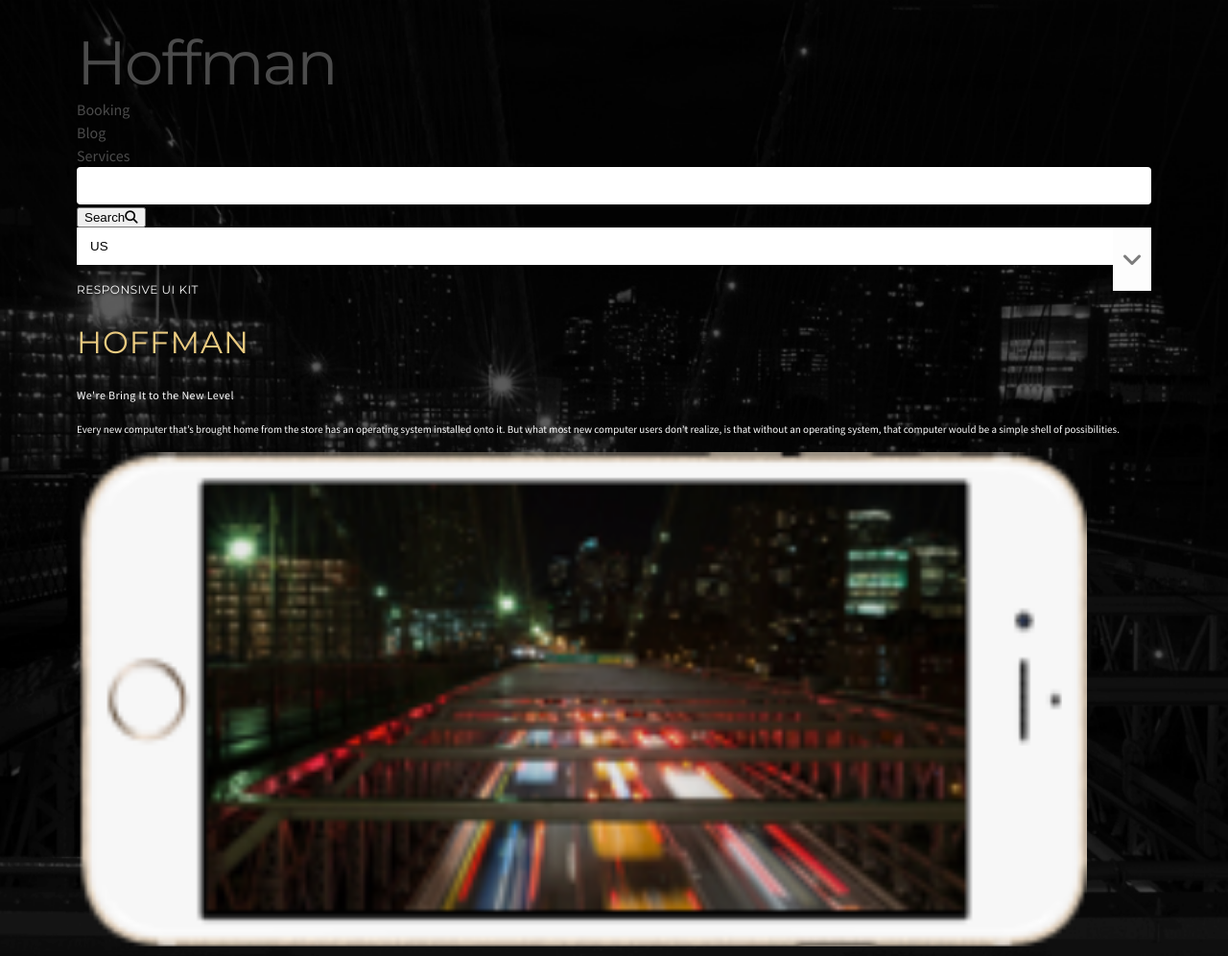
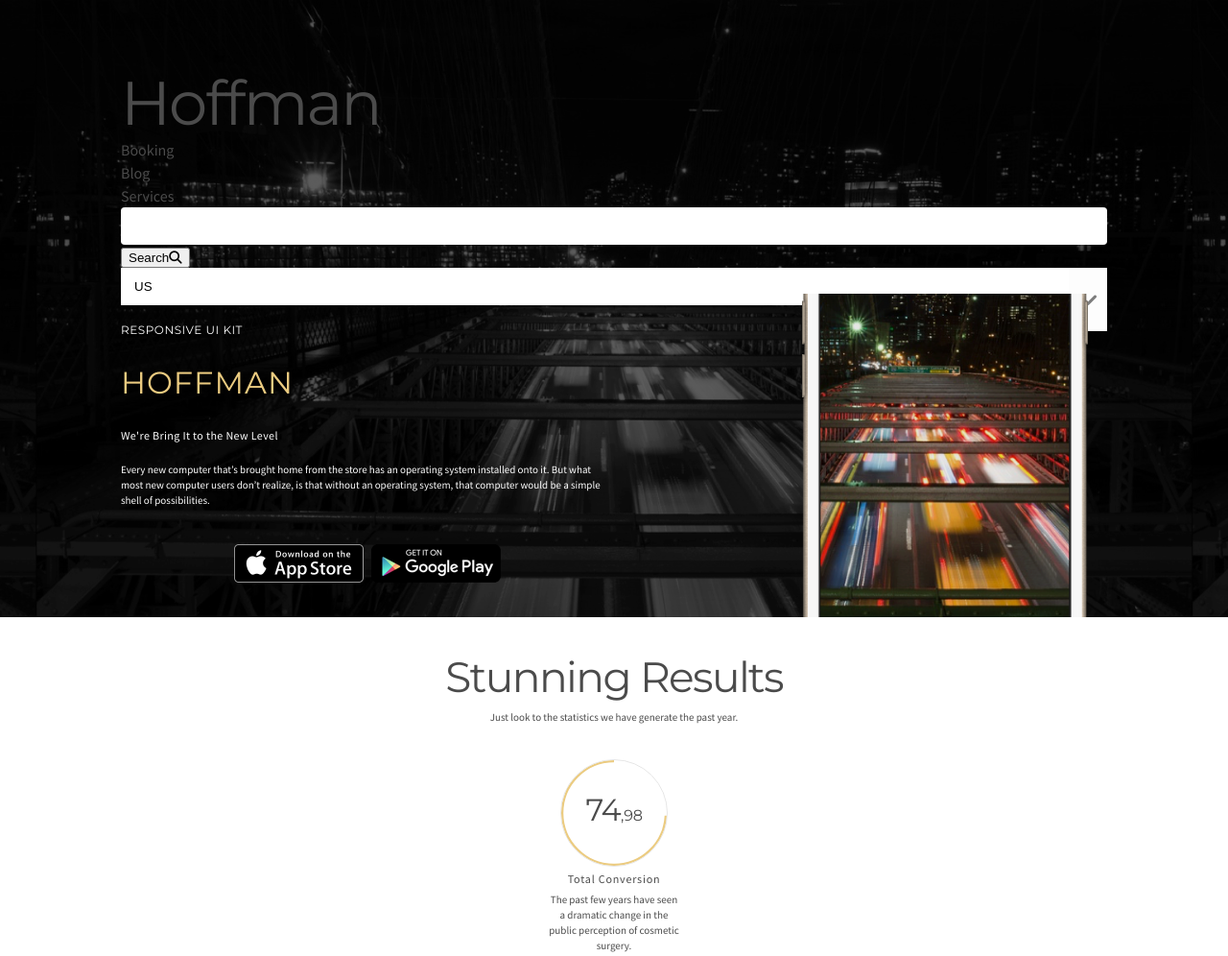
Before and after one commit to ksullivan-dev/hofmann, a website: page index.html in a window 1280 px wide. Shown: the top 996 px of the page at 96% size. Drawn offline with nearby package versions, Linux system fonts and the light colour scheme.

Commit message:
Header tablet

```diff
--- a/index.html
+++ b/index.html
@@ -12,6 +12,7 @@
     <body class="main-container">
         <section class="layout__header">
             <div class="width-container">
+                <div class="header__top">
                     <div class="logo-container">
                         <h1 class="logo">Hoffman</h1>
                     </div>
@@ -36,20 +37,21 @@
                             </select>
                         </div>
                     </div>
+                </div>
+                <div class="header__bottom">
                     <div class="tagline-container">
                         <h3 class="tagline">Responsive UI Kit</h3>
                     </div>
-                <div class="hero-container">
                     <div class="hero__content">
                         <h2 class="hero__title">Hoffman</h2>
                         <h3 class="hero__subtitle">We're Bring It to the New Level</h3>
                         <p class="hero__text">Every new computer that’s brought home from the store has an operating system installed onto it. But what most new computer users don’t realize, is that without an operating system, that computer would be a simple shell of possibilities.</p>
                     </div>
                     <div class="hero__image"></div>
-                </div>
                     <div class="download-container">
                         <a href="/app-store" class="download__link"><img src="/images/appstore-badge.png" /></a>
                         <a href="/google-play" class="download__link"><img src="/images/google-play-badge.png" /></a>
+                    </div>
                 </div>
             </div>
         </section>
--- a/sass/_layout-header.scss
+++ b/sass/_layout-header.scss
@@ -3,39 +3,38 @@
     background-size: auto 100%;
     background-position: center;
     padding-bottom: 30px;
+    @media screen and ( min-width: 650px) {
+        padding-top: 70px;
+        .width-container {
+            padding: 0 86px;
+        }
+    }
 }
 
-.logo-container {
+.header__top {
     display: none;
     @media screen and ( min-width: 801px ) {
         display: block;
     }
 }
-.nav-container {
-    display: none;
-    @media screen and ( min-width: 801px ) {
-        display: block;
+.header__bottom {
+    @media screen and ( min-width: 501px ) {
+        padding-right: 50%;
+        box-sizing: border-box;
+        position: relative;
     }
 }
-.search-container {
-    display: none;
-    @media screen and ( min-width: 801px ) {
-        display: block;
-    }
-}
-.select-container {
-    display: none;
-    @media screen and ( min-width: 801px ) {
-        display: block;
-    }
-}
-
 .tagline {
     color: $white;
     text-transform: uppercase;
     font-size: 12px;
     letter-spacing: 0.53px;
     text-shadow: 0px 2px 2px transparentize( $black, 0.5 );
+}
+.hero__content {
+    @media screen and ( min-width: 501px ) {
+        margin-bottom: 38px;
+    }
 }
 
 .hero__title {
@@ -64,6 +63,23 @@
     background-image: url( '../images/iphone--horizontal.png' );
     background-size: cover;
     margin: 16px 0;
+    @media screen and ( min-width: 501px ) {
+        position: absolute;
+        right: 0;
+        bottom: -30px;
+        background-image: url( '../images/hero-phone.png' );
+        margin: 0;
+        width: 29%; // 220/768
+        min-width: 200px;
+        padding-top: 0;
+        height: 337px;
+        background-size: 100% auto;
+        background-repeat: no-repeat;
+        background-position: bottom center;
+    }
+    @media screen and ( min-width: 650px ) {
+        right: 20px;
+    }
 }
 .download-container {
     display: flex;
```
Also changed, not shown: stylesheets/styles.css, 1 other file. Lines whose indentation alone changed are shown as unchanged.
